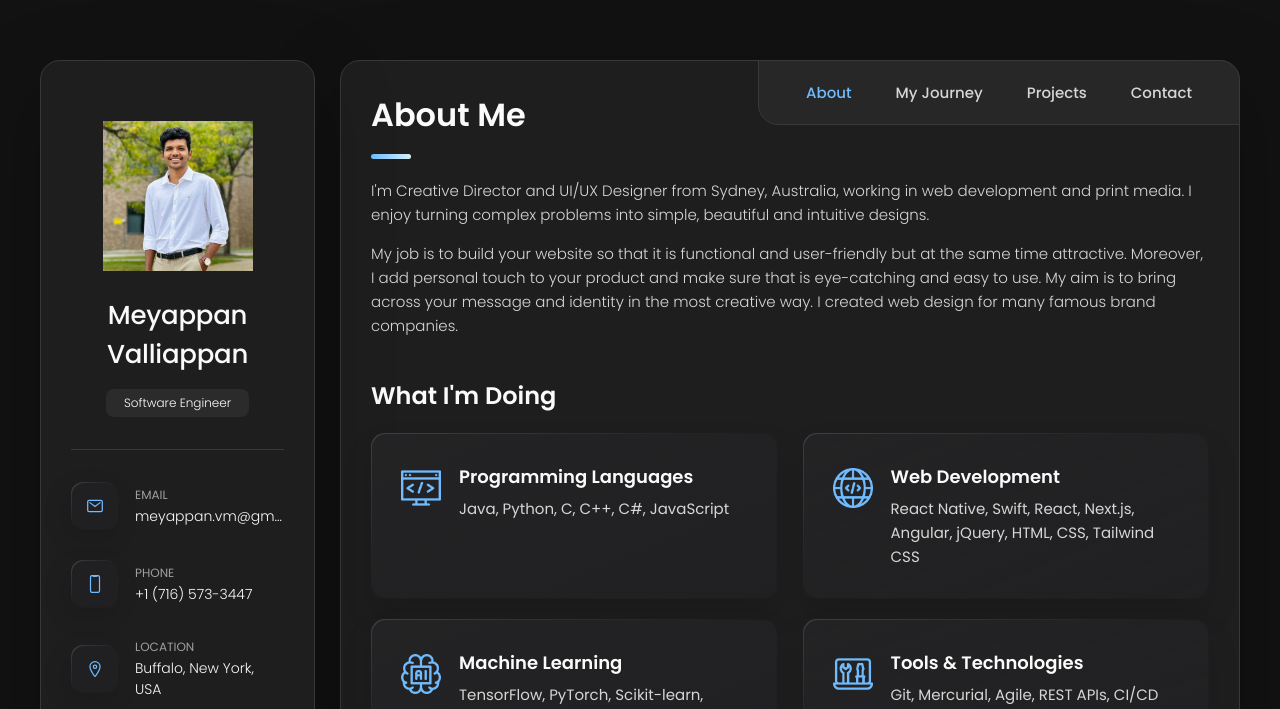
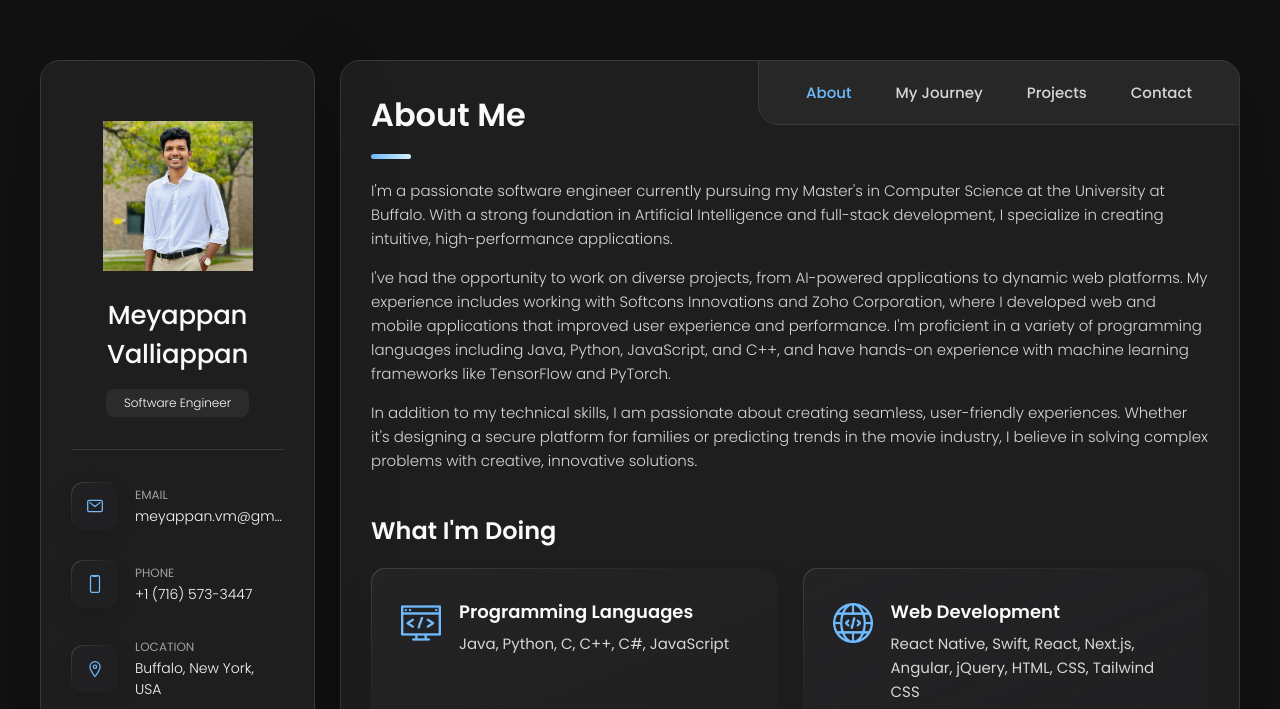
Before and after one commit to meyappan-dev/meyappan-dev.github.io, a plain HTML site: page index.html in a window 1280 px wide. Shown: the top 709 px of the page. Drawn offline with nearby package versions, Linux system fonts and the light colour scheme.

Commit message:
Update index.html

```diff
--- a/index.html
+++ b/index.html
@@ -203,18 +203,17 @@
 
         <section class="about-text">
           <p>
-            I'm Creative Director and UI/UX Designer from Sydney, Australia, working in web development and print media.
-            I enjoy
-            turning complex problems into simple, beautiful and intuitive designs.
+            I'm a passionate software engineer currently pursuing my Master's in Computer Science at the University at Buffalo. With a strong foundation in Artificial Intelligence and full-stack development, I specialize in creating intuitive, high-performance applications.
           </p>
 
           <p>
-            My job is to build your website so that it is functional and user-friendly but at the same time attractive.
-            Moreover, I
-            add personal touch to your product and make sure that is eye-catching and easy to use. My aim is to bring
-            across your
-            message and identity in the most creative way. I created web design for many famous brand companies.
+            I've had the opportunity to work on diverse projects, from AI-powered applications to dynamic web platforms. My experience includes working with Softcons Innovations and Zoho Corporation, where I developed web and mobile applications that improved user experience and performance. I'm proficient in a variety of programming languages including Java, Python, JavaScript, and C++, and have hands-on experience with machine learning frameworks like TensorFlow and PyTorch.
           </p>
+
+          <p>
+            In addition to my technical skills, I am passionate about creating seamless, user-friendly experiences. Whether it's designing a secure platform for families or predicting trends in the movie industry, I believe in solving complex problems with creative, innovative solutions.
+          </p>
+
         </section>
 
 
```
